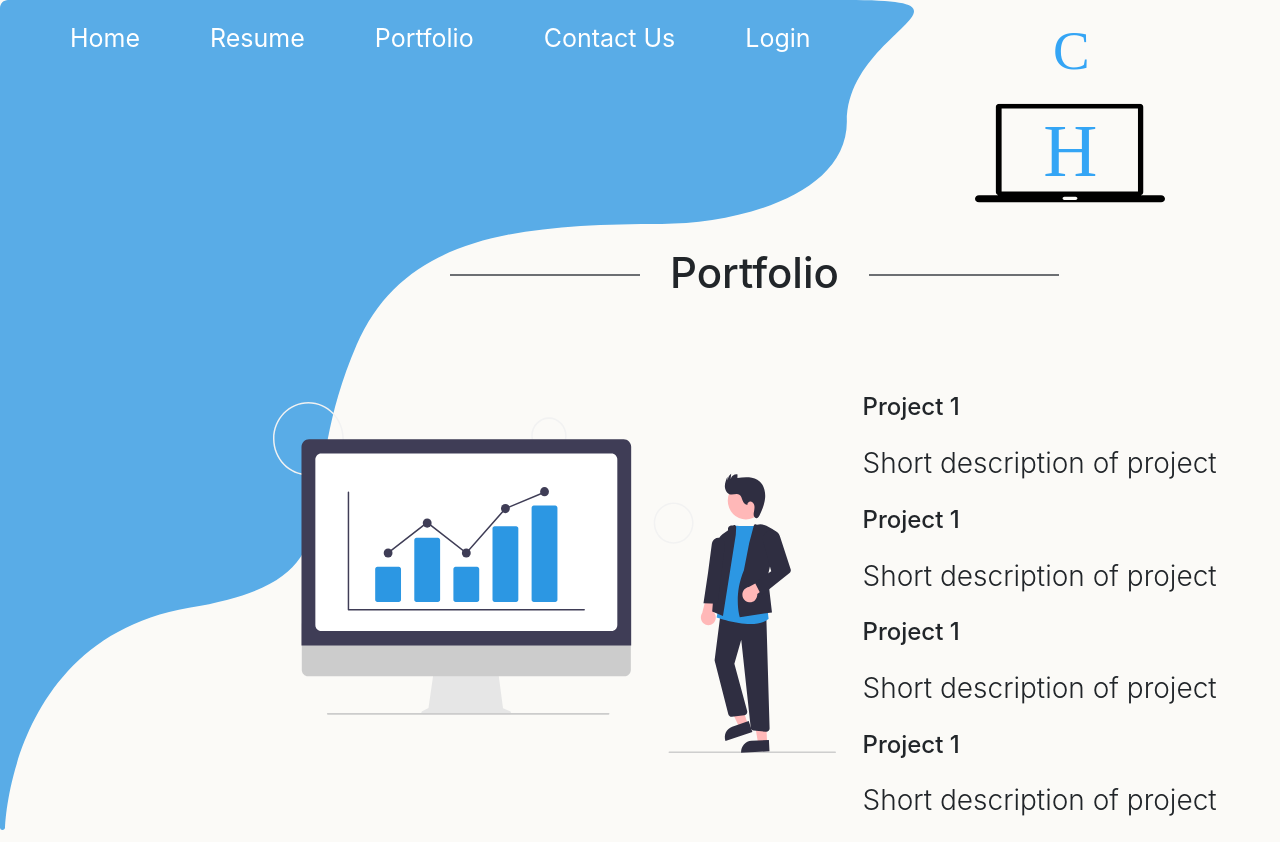
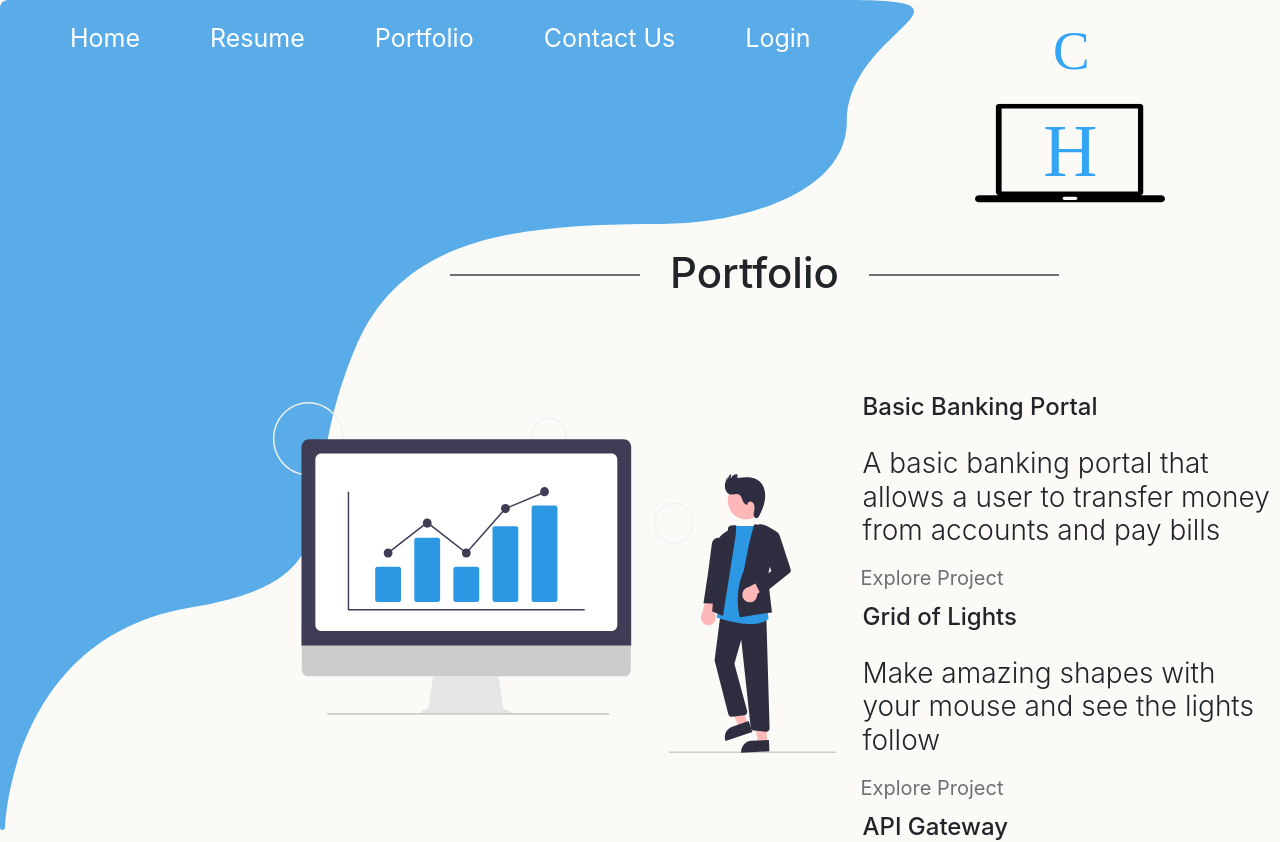
Before and after one commit to devChristiaan/hougaard__christiaan--final-project, a React (Create React App) app in the folder frontend/: page /portfolio in a window 1280 px wide. Shown: the top 842 px of the page. Built offline with nearby package versions, Linux system fonts and the light colour scheme; a web font is replaced by a local one.

Commit message:
updated projects page

```diff
--- a/frontend/src/App.css
+++ b/frontend/src/App.css
@@ -215,6 +215,12 @@
   border-style: none;
 }
 
+.port-link, .port-link:hover, .port-link:active, .port-link:visited {
+  color: var(--grey);
+  margin-left: .8rem;
+  font-size: 2rem;
+}
+
  /* Main Content */
  /*///////////////////////*/
 
--- a/frontend/src/components/pages/Login.js
+++ b/frontend/src/components/pages/Login.js
@@ -50,7 +50,7 @@ const Login = () => {
             <label htmlFor="emailEntry">Email</label>
                 <input type="email" name="email" id="emailEntry" placeholder="Email" value={email} onChange={e => setEmail(e.target.value)}/>
             <label htmlFor="passwordEntry">Password</label>
-                <input type="password" name="password" id="passwordEntry" placeholder="Valid password" onChange={e => setPassword(e.target.value)}/>
+                <input type="password" name="password" id="passwordEntry" placeholder="Password" onChange={e => setPassword(e.target.value)}/>
             <button className="form-btn">Sign in</button>
         </form>
       </>
--- a/frontend/src/components/pages/Portfolio.js
+++ b/frontend/src/components/pages/Portfolio.js
@@ -14,14 +14,15 @@ const Portfolio = () => {
             <img src="/finance.svg" alt="Fiance Computer" className="wireframe"/>
         </section>
         <section className="grid-journey block-left">
-            <h2>Project 1</h2>
-            <h3>Short description of project</h3>
-            <h2>Project 1</h2>
-            <h3>Short description of project</h3>
-            <h2>Project 1</h2>
-            <h3>Short description of project</h3>
-            <h2>Project 1</h2>
-            <h3>Short description of project</h3>
+            <h2>Basic Banking Portal</h2>
+            <h3>A basic banking portal that allows a user to transfer money from accounts and pay bills</h3>
+            <a href="https://github.com/devChristiaan/basic_banking" target="_blank" className="port-link">Explore Project</a>
+            <h2>Grid of Lights</h2>
+            <h3>Make amazing shapes with your mouse and see the lights follow</h3>
+            <a href="https://github.com/devChristiaan/add_remove_toggle_class" target="_blank" className="port-link">Explore Project</a>
+            <h2>API Gateway</h2>
+            <h3>An API gateway that accepts an authentication key before redirect the request to a specified end point.</h3>
+            <a href="https://github.com/devChristiaan/api_gateway" target="_blank" className="port-link">Explore Project</a>
         </section>
     </>
     )
--- a/frontend/src/components/pages/createUser.js
+++ b/frontend/src/components/pages/createUser.js
@@ -50,7 +50,6 @@ const CreateUser = () => {
                 <p>Unable to create user!</p>
             </div>
         }
-
             <label htmlFor="usernameEntry">Username</label>
                 <input type="text" name="name" id="usernameEntry" placeholder="Username" value={name} onChange={e => setUsername(e.target.value)}/>
             <label htmlFor="emailEntry">Email</label>
```
